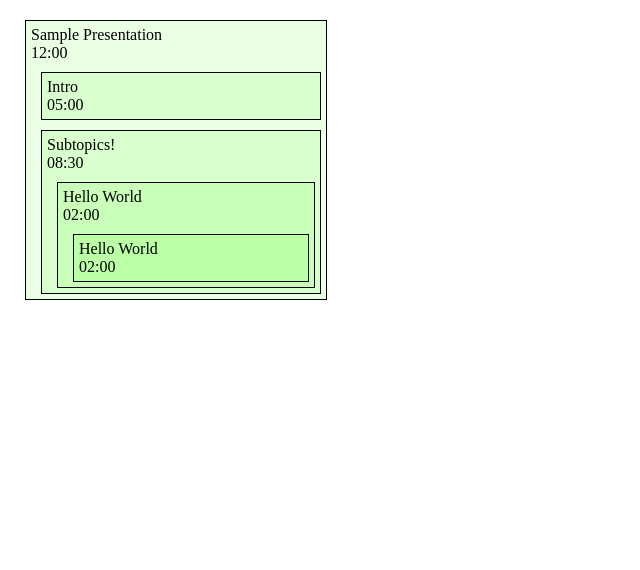
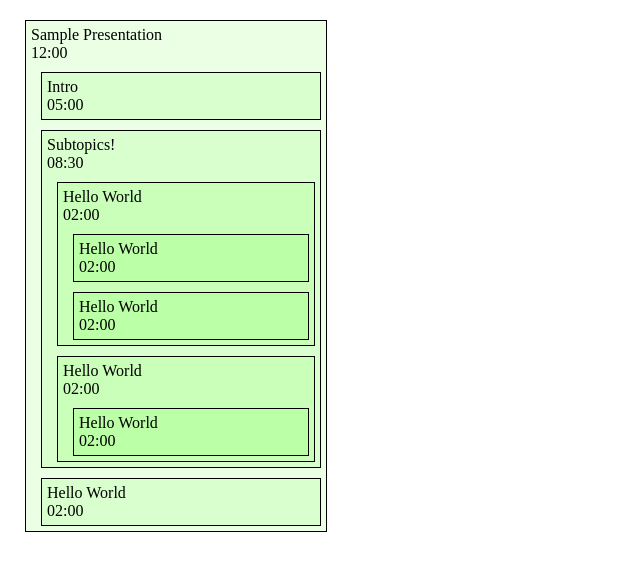
Before and after one commit to RolandR/timeHelper, a plain HTML site: page timeEditor/index.html in a window 1280 px wide. Shown: the whole page, without its empty margins (0-640 px from the left). Drawn offline with Linux system fonts and the light colour scheme.

Commit message:
CSS changes in Editor

```diff
--- a/timeEditor/index.html
+++ b/timeEditor/index.html
@@ -34,6 +34,30 @@
 							<p>02:00</p>
 						</div>
 					</div>
+					<div class="topic">
+						<div class="topicInfo">
+							<p>Hello World</p>
+							<p>02:00</p>
+						</div>
+					</div>
+				</div>
+				<div class="topic">
+					<div class="topicInfo">
+						<p>Hello World</p>
+						<p>02:00</p>
+					</div>
+					<div class="topic">
+						<div class="topicInfo">
+							<p>Hello World</p>
+							<p>02:00</p>
+						</div>
+					</div>
+				</div>
+			</div>
+			<div class="topic">
+				<div class="topicInfo">
+					<p>Hello World</p>
+					<p>02:00</p>
 				</div>
 			</div>
 		</div>
```
